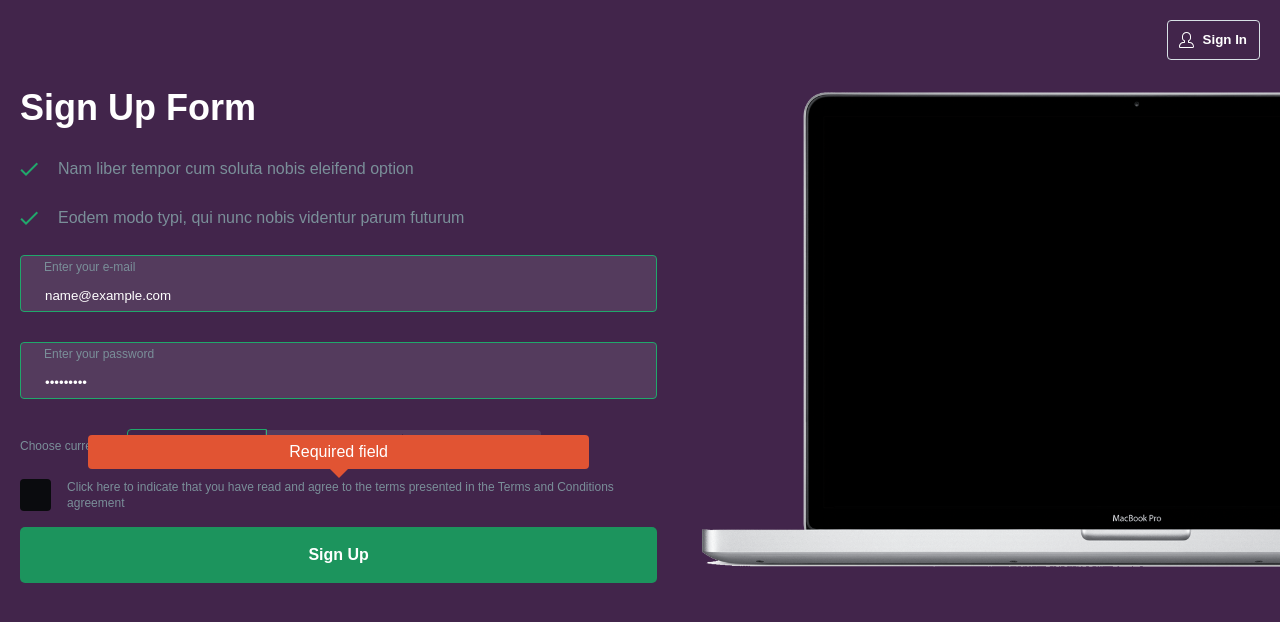
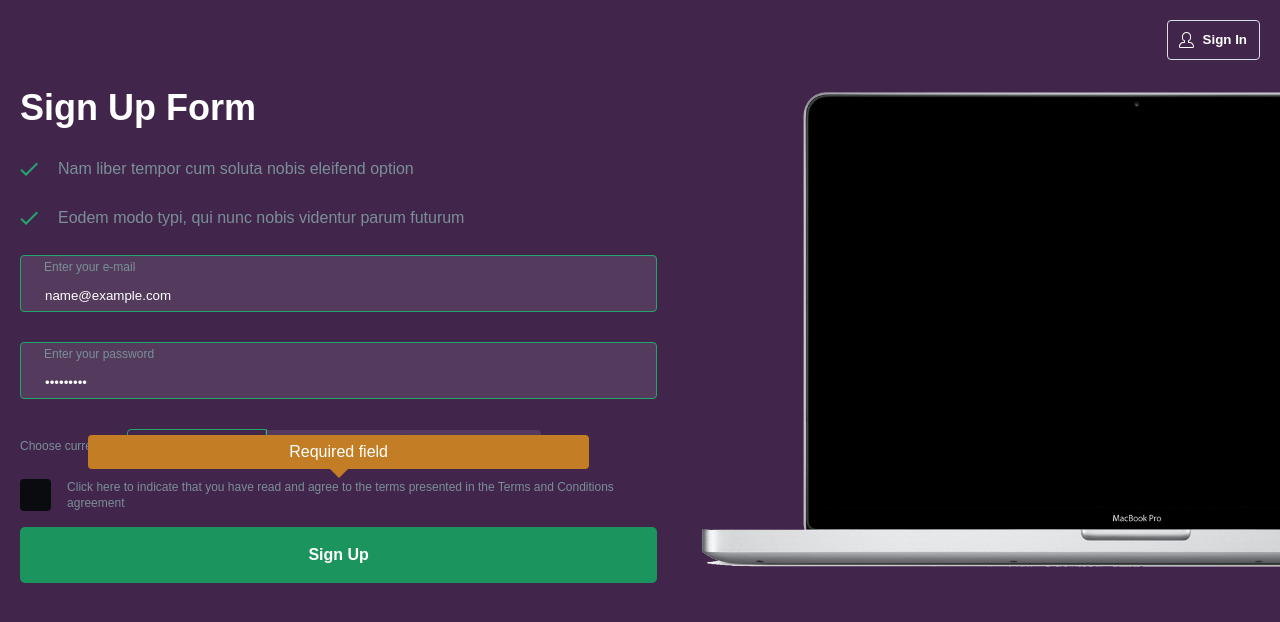
Before and after one commit to hornuglan/Dataduck-test-task, a React (Create React App) app: page / in a window 1280 px wide. Both pictures are taken after typing "name@example.com", "Sample123" into the empty fields and a click on the button "Sign Up". Shown: the top 622 px of the page. Built offline with nearby package versions, Linux system fonts and the light colour scheme.

Commit message:
error popup background color was changed

```diff
--- a/src/stylesheets/style.css
+++ b/src/stylesheets/style.css
@@ -92,7 +92,7 @@
   border-radius: 4px;
   color: #fff;
   line-height: 24px;
-  background-color: #e15433;
+  background-color: #c37e25;
   background-image: url("./images/attention.png");
   background-position: 25px center;
   background-repeat: no-repeat;
@@ -110,7 +110,7 @@
           align-items: center;
   -webkit-box-pack: center;
           justify-content: center;
-  background-color: #e15433;
+  background-color: #c37e25;
   width: 71%;
   padding: 8px 24px;
   margin: auto;
@@ -126,7 +126,7 @@
   height: 0;
   width: 0;
   border: 9px solid;
-  border-color: #e15433 rgba(255,212,52,0) rgba(255,212,52,0);
+  border-color: #c37e25 rgba(255,212,52,0) rgba(255,212,52,0);
   margin-left: -9px;
 }
 .form__wrapper {
@@ -269,7 +269,7 @@
 .form__password input[type="email"].error,
 .form__email input[type="password"].error,
 .form__password input[type="password"].error {
-  border: 1px solid #e15433;
+  border: 1px solid #c37e25;
 }
 .currency__type input[type="radio"] {
   display: none;
--- a/src/stylesheets/stylus/_colours.styl
+++ b/src/stylesheets/stylus/_colours.styl
@@ -1,5 +1,5 @@
 bgcolor = #42254b
 primary-text = #7A8F99
 secondary-text = #fff
-bgerror = #E15433
+bgerror = #c37e25
 color-btn = #1c945d
```
